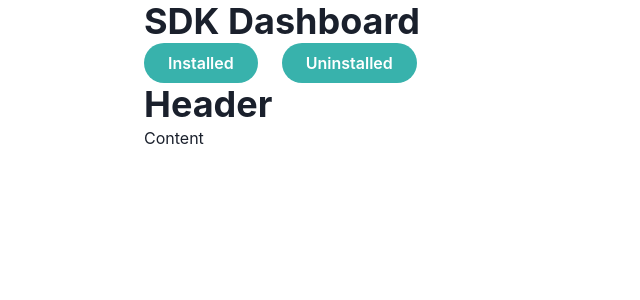
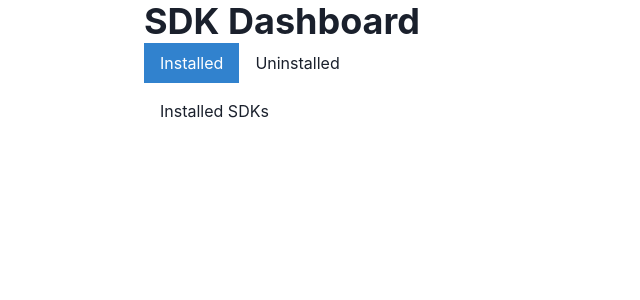
Before and after one commit to peterayeniofficial/sdk-dashoard, a React (Create React App) app: page / in a window 1280 px wide. Shown: the top 300 px of the page, without its empty margins (0-640 px from the left). Built offline with nearby package versions, Linux system fonts and the light colour scheme.

Commit message:
feat: add dahsboard ui

```diff
--- a/src/dashboard/index.tsx
+++ b/src/dashboard/index.tsx
@@ -1,18 +1,32 @@
 import React from 'react';
-import { Box, Stack } from '@chakra-ui/react';
+import {
+  Box,
+  Stack,
+  Tab,
+  TabList,
+  TabPanel,
+  TabPanels,
+  Tabs,
+} from '@chakra-ui/react';
 import Header from './Header';
 import Content from './Content';
 import LoadSDKButton from '../components/Button/index';
 
 export default function Dashboard() {
   return (
-    <Box>
-      <Stack spacing={6} direction={'row'}>
-        <LoadSDKButton>Installed</LoadSDKButton>
-        <LoadSDKButton>Uninstalled</LoadSDKButton>
-      </Stack>
-      <Header />
-      <Content />
-    </Box>
+    <Tabs variant="unstyled">
+      <TabList>
+        <Tab _selected={{ color: 'white', bg: 'blue.500' }}>Installed</Tab>
+        <Tab _selected={{ color: 'white', bg: 'green.400' }}>Uninstalled</Tab>
+      </TabList>
+      <TabPanels>
+        <TabPanel>
+          <p>Installed SDKs</p>
+        </TabPanel>
+        <TabPanel>
+          <p>Uninstalled SDKs</p>
+        </TabPanel>
+      </TabPanels>
+    </Tabs>
   );
 }
```
